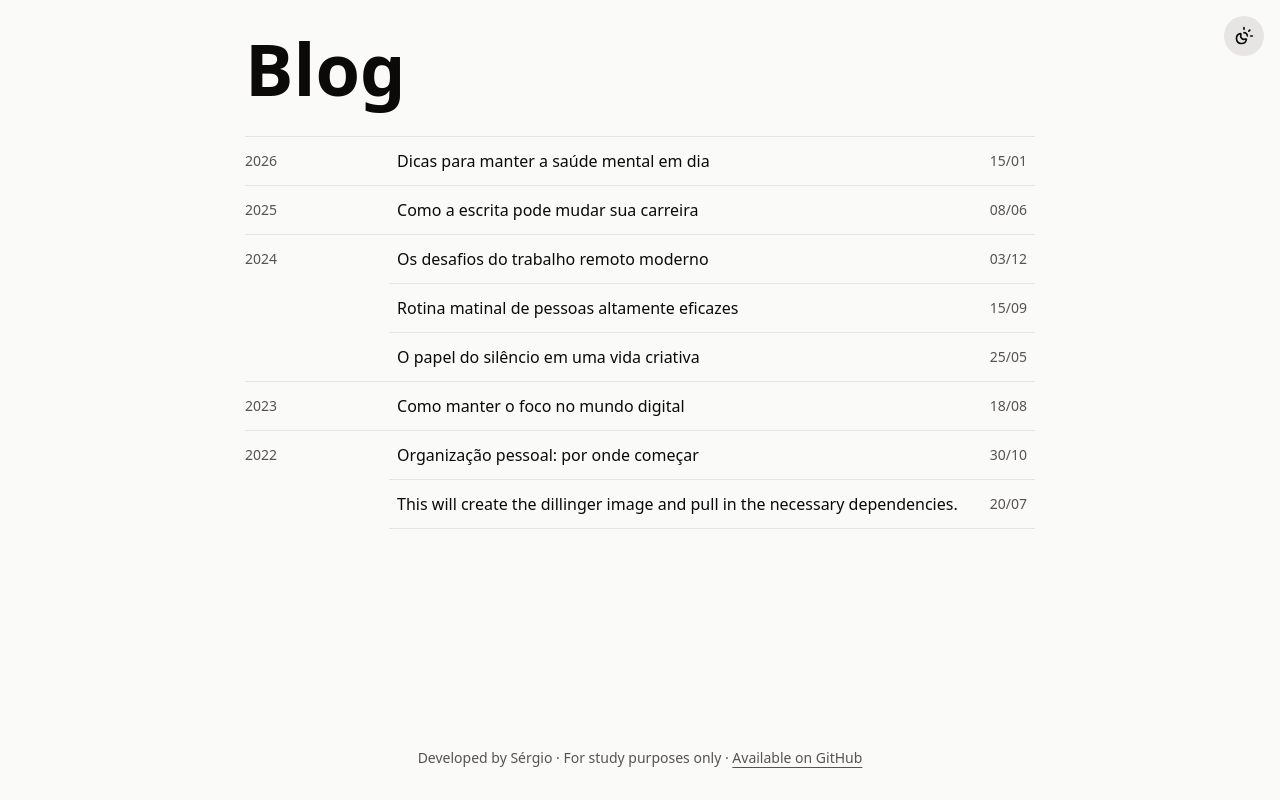
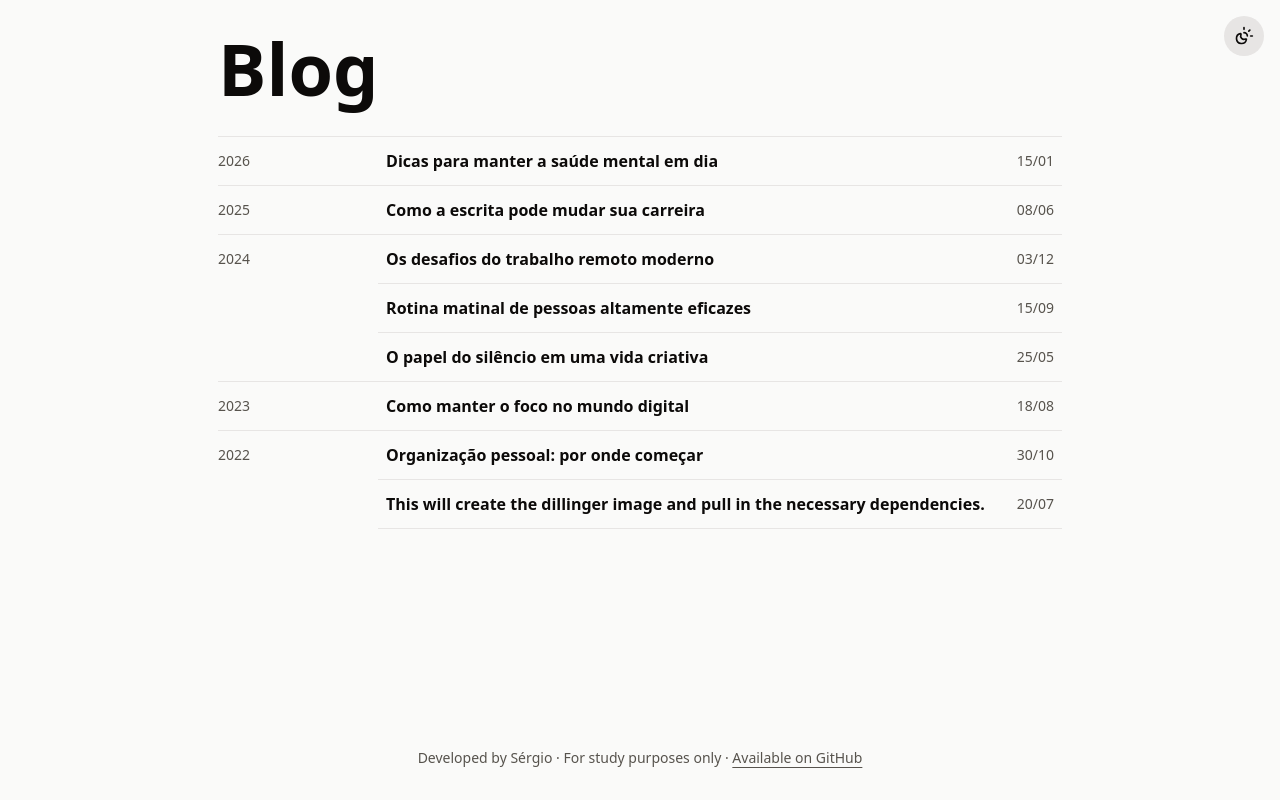
Before and after one commit to sergiodantasz/blog, a Next.js app: page / in a window 1280 px wide. Built offline with nearby package versions, Linux system fonts and the light colour scheme.

Commit message:
style(post-list): refine grid spacing and update post title font weight for improved readability

```diff
--- a/src/components/ui/post-list.tsx
+++ b/src/components/ui/post-list.tsx
@@ -13,7 +13,7 @@ export async function PostList() {
     <div className='[&>div:last-child>div:last-child>a:last-child]:border-b [&>div:last-child>div:last-child>a:last-child]:border-b-stone-200 [&>div:last-child>div:last-child>a:last-child]:dark:border-b-stone-800'>
       {sortedPosts.map(({ year, posts }) => (
         <div
-          className='grid grid-cols-[auto_1fr] gap-x-28 border-t border-t-stone-200 dark:border-t-stone-800'
+          className='grid grid-cols-[auto_1fr] gap-16 border-t border-t-stone-200 sm:gap-32 dark:border-t-stone-800'
           key={year}
         >
           <div className='flex h-12 items-center justify-center text-sm text-stone-600 dark:text-stone-400'>
@@ -28,7 +28,7 @@ export async function PostList() {
                   className='grid grid-cols-[1fr_auto] gap-8 px-2 transition-all hover:bg-stone-100 dark:hover:bg-stone-900'
                   key={post.id}
                 >
-                  <span className='py-3 font-medium'>{post.title}</span>
+                  <span className='py-3 font-semibold'>{post.title}</span>
                   <time
                     className='flex h-12 items-center justify-center text-sm text-stone-600 dark:text-stone-400'
                     dateTime={date}
```
